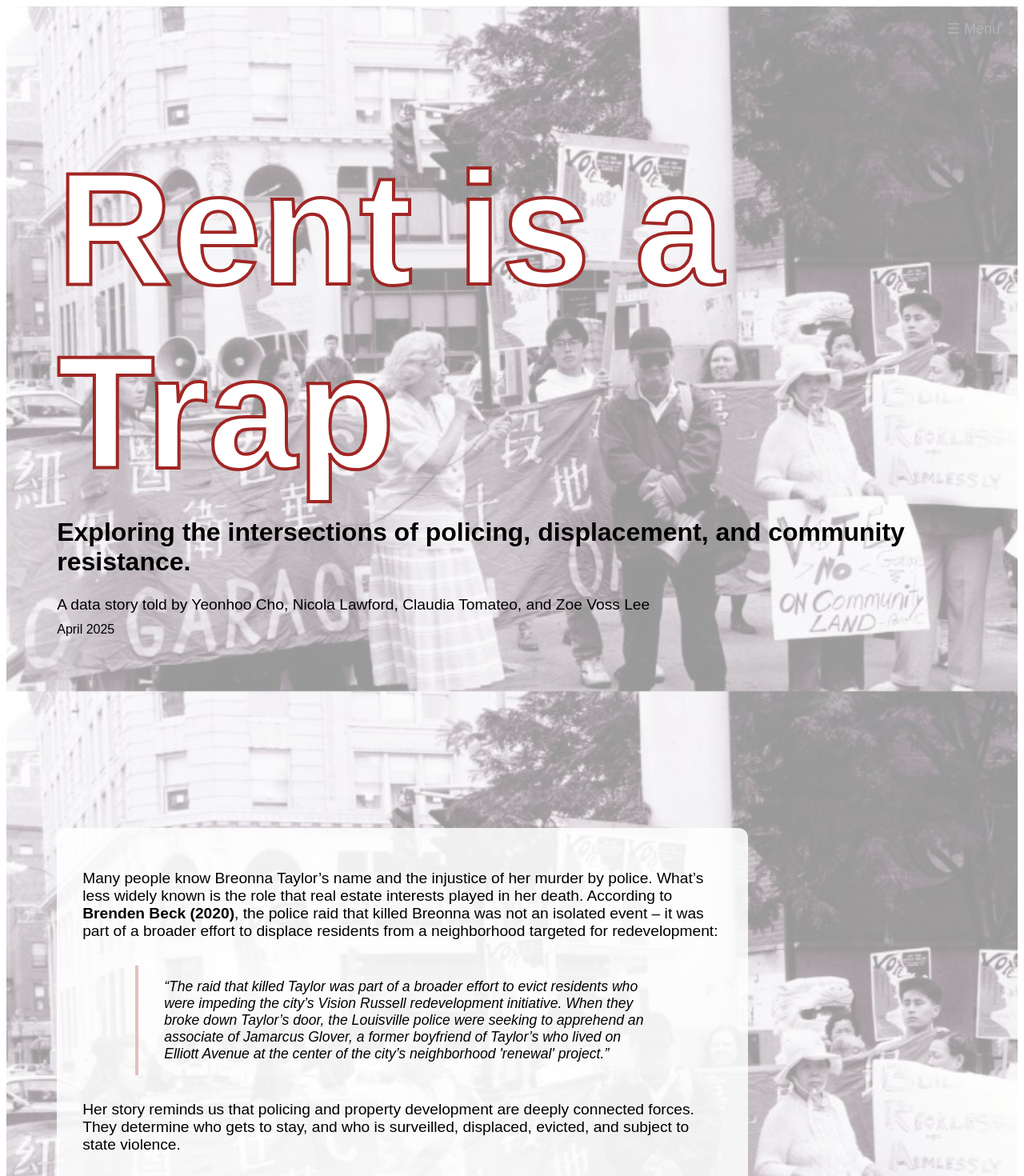
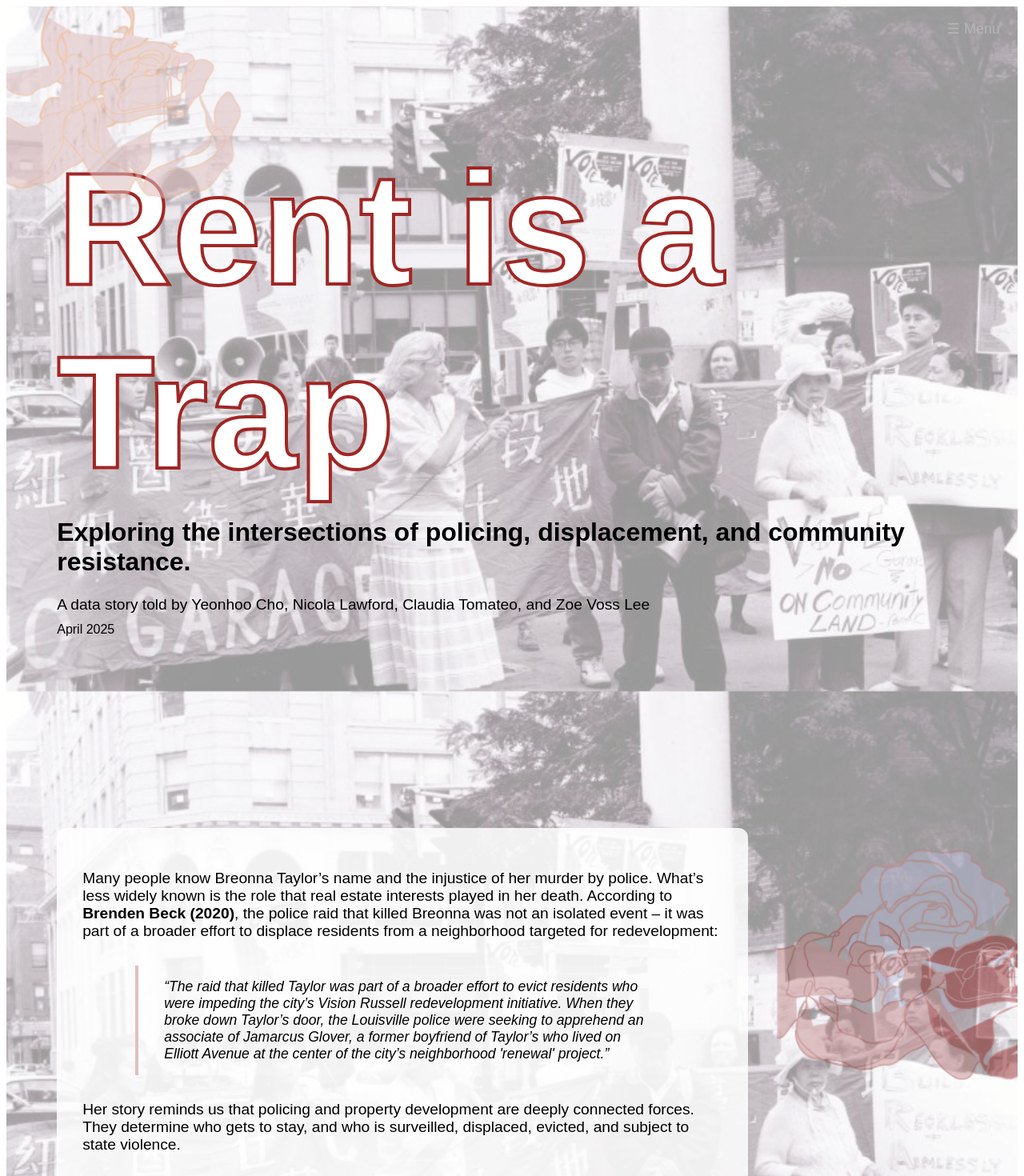
Before and after one commit to zoevosslee/IDS_FP02, a SvelteKit app: page /landing in a window 1280 px wide. Shown: the top 1470 px of the page at 80% size. Built offline with nearby package versions, Linux system fonts and the light colour scheme; a web font is replaced by a local one.

Commit message:
added flower overlay to landing, fixed nav button in chapter 2

```diff
--- a/src/routes/+layout.svelte
+++ b/src/routes/+layout.svelte
@@ -6,7 +6,7 @@
       { url: '/landing', title: 'Landing' },
       { url: '/chapter1', title: 'Chapter 1' },
       { url: '/chapter2', title: 'Chapter 2' },
-      { url: '/', title: 'Chapter 3' },
+      { url: '/', title: 'Chapter 2, Part 2' },
       { url: '/missingdata', title: 'Missing Data' }
     ];
 
--- a/src/routes/chapter2/+page.svelte
+++ b/src/routes/chapter2/+page.svelte
@@ -445,8 +445,8 @@
         </Scroller>
       </div>
       <div class="next-chapter-link">
-        <a href="/index">
-          ↓ Chapter 2 Continued: Data Explorer
+        <a href="/">
+          ↓ Chapter 2, Part 2: Data Explorer
         </a>
       </div>
     <!-- end of content from svelte-scroller tutorial -->
@@ -586,7 +586,7 @@
       }
 
     .scroller-container {
-      pointer-events: none;
+      pointer-events: auto;
     }
 
     /* #scrollerNeighborhoods path {
--- a/src/routes/landing/+page.svelte
+++ b/src/routes/landing/+page.svelte
@@ -1,6 +1,8 @@
 <div class="landing-page">
     <div class="background-overlay"></div>
     <div class="landing-content">
+        <div class="flower-image"></div>
+        <div class="flower-image2"></div>
 
         <div class="landing-section">
             <h6>Rent is a Trap</h6>
@@ -53,6 +55,72 @@
 
 
   <style>
+
+.flower-image {
+  position: absolute;
+  top: -4%;
+  left: -2.5%;
+  width: 28vw;
+  max-width: 1000px;
+  height: auto;
+  aspect-ratio: 1/1;
+  background-image: url('/pinkflower.png'); /* ✨ this line was missing */
+  background-size: contain;
+  background-repeat: no-repeat;
+  background-position: center;
+  opacity: 0.7;
+  z-index: 2;
+  animation: sway 6s ease-in-out infinite alternate;
+  pointer-events: none;
+}
+.flower-image2 {
+  position: absolute;
+  top: 50%;
+  left: 75%;
+  width: 30vw;
+  max-width: 800px;
+  height: auto;
+  aspect-ratio: 1/1;
+  background-image: url('/bunchflowers.png'); /* ✨ this line was missing */
+  background-size: contain;
+  background-repeat: no-repeat;
+  background-position: center;
+  opacity: 0.6;
+  z-index: 2;
+  animation: sway 6s ease-in-out infinite alternate;
+  pointer-events: none;
+}
+
+@keyframes sway {
+  0% { transform: rotate(-.5deg) scale(1); }
+  50% { transform: rotate(1deg) scale(1.02); }
+  100% { transform: rotate(-.5deg) scale(1); }
+}
+
+
+@media (max-width: 768px) {
+  .flower-image, .flower-image2 {
+    width: 30vw;
+    opacity: 0.5; /* softer on small screens */
+  }
+}
+
+
+.background-overlay {
+  position: absolute;
+  top: 0;
+  left: 0;
+  width: 100%;
+  height: 100%;
+  background: rgba(255, 255, 255, 0.6);
+  z-index: 1; /* background */
+}
+
+.landing-content {
+  position: relative;
+  z-index: 3; /* TEXT is above flower */
+}
+
     p {
       margin-bottom: 1.5rem;
       color: var(--red);
```
